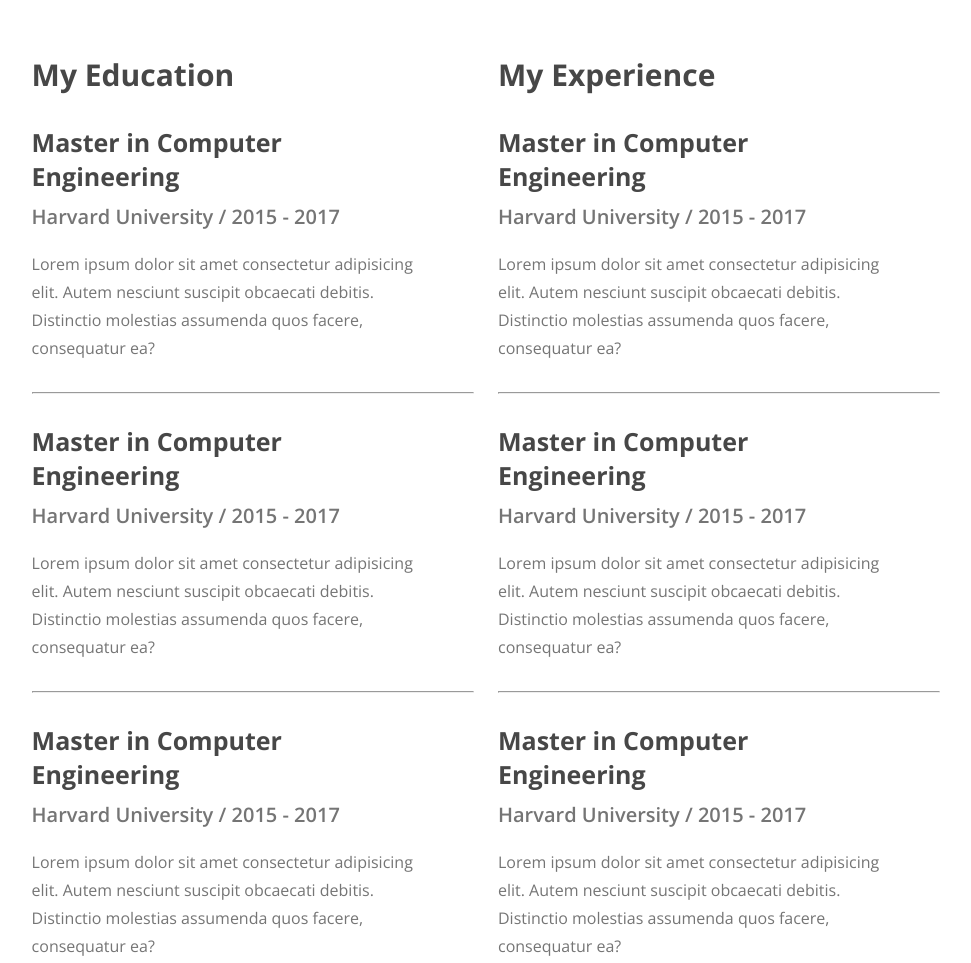
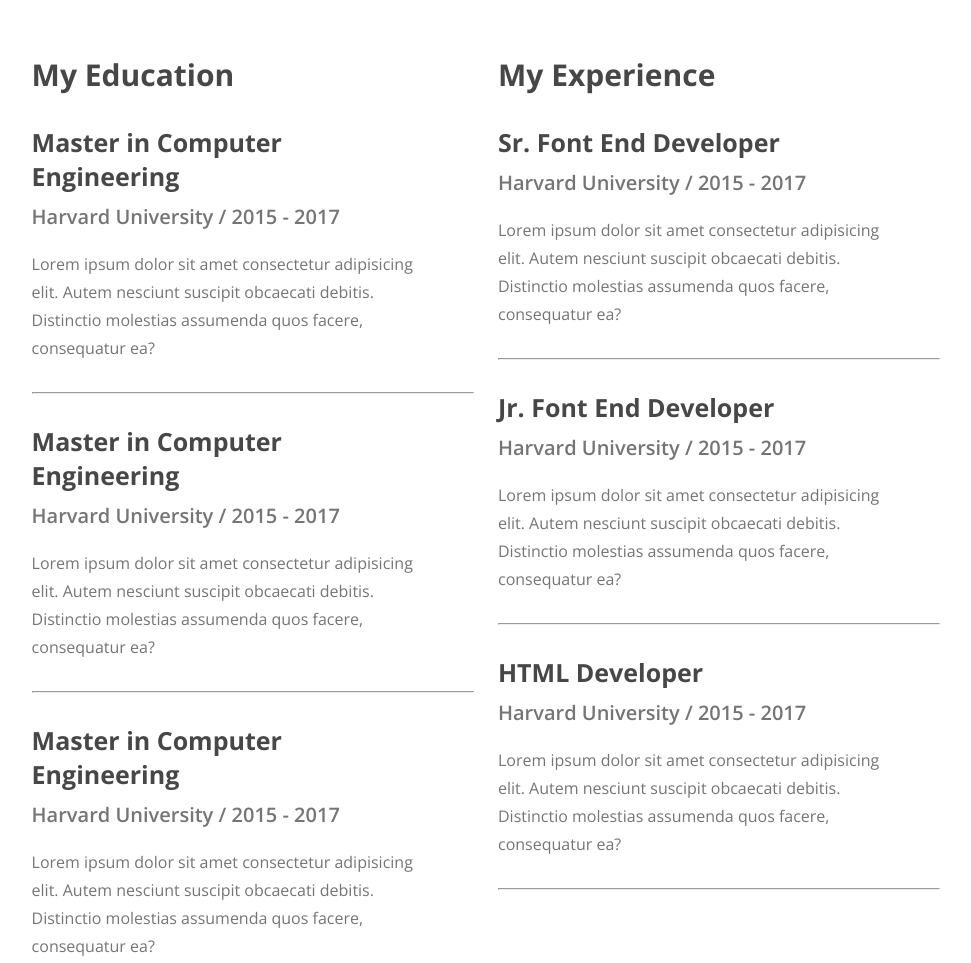
Before and after one commit to sheikhmdsiam1000-oss/hero-dev-portfolio-code-, a plain HTML site: page index.html in a window 1280 px wide. Shown: the part 2800-3763 px from the top of the page, without its empty margins (154-1125 px from the left). Drawn offline with nearby package versions, Linux system fonts and the light colour scheme.

Commit message:
my 5th push for portfolio

```diff
--- a/index.html
+++ b/index.html
@@ -138,19 +138,19 @@
         <div class="experience">
             <h2 class="section-title">My Experience</h2>
             <div class="resume-card">
-                <h3 class="card-title">Master in Computer Engineering</h3>
+                <h3 class="card-title">Sr. Font End Developer</h3>
                 <p class="card-info">Harvard University / 2015 - 2017</p>
                 <p class="card-text">Lorem ipsum dolor sit amet consectetur adipisicing elit. Autem nesciunt suscipit obcaecati debitis. Distinctio molestias assumenda quos facere, consequatur ea?</p>
             </div>
             <hr>
             <div class="resume-card">
-                <h3 class="card-title">Master in Computer Engineering</h3>
+                <h3 class="card-title">Jr. Font End Developer</h3>
                 <p class="card-info">Harvard University / 2015 - 2017</p>
                 <p class="card-text">Lorem ipsum dolor sit amet consectetur adipisicing elit. Autem nesciunt suscipit obcaecati debitis. Distinctio molestias assumenda quos facere, consequatur ea?</p>
             </div>
             <hr>
             <div class="resume-card">
-                <h3 class="card-title">Master in Computer Engineering</h3>
+                <h3 class="card-title">HTML Developer</h3>
                 <p class="card-info">Harvard University / 2015 - 2017</p>
                 <p class="card-text">Lorem ipsum dolor sit amet consectetur adipisicing elit. Autem nesciunt suscipit obcaecati debitis. Distinctio molestias assumenda quos facere, consequatur ea?</p>
             </div>
```
